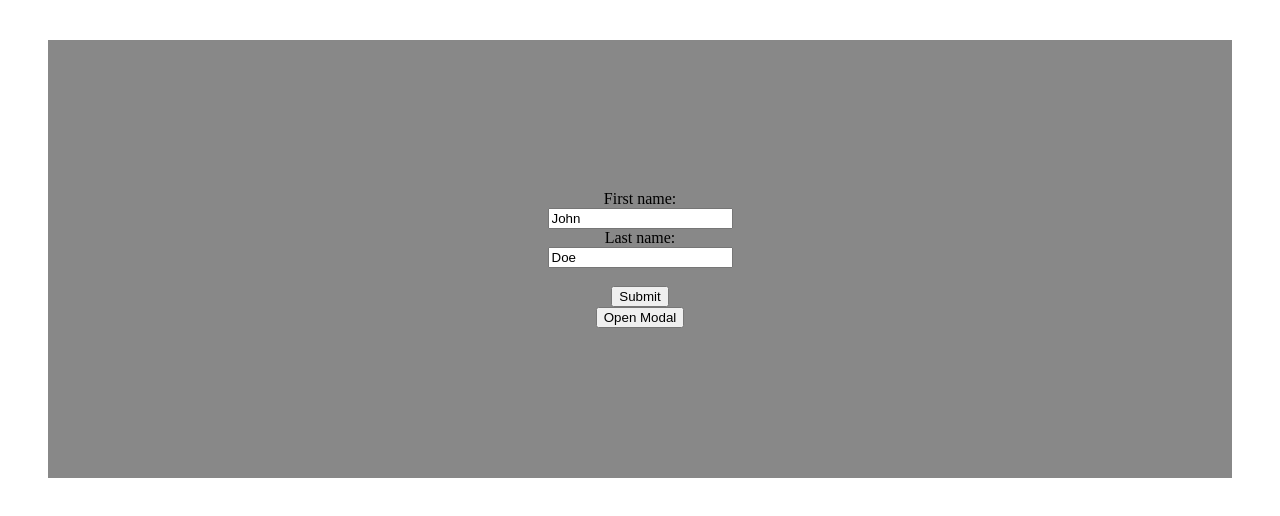
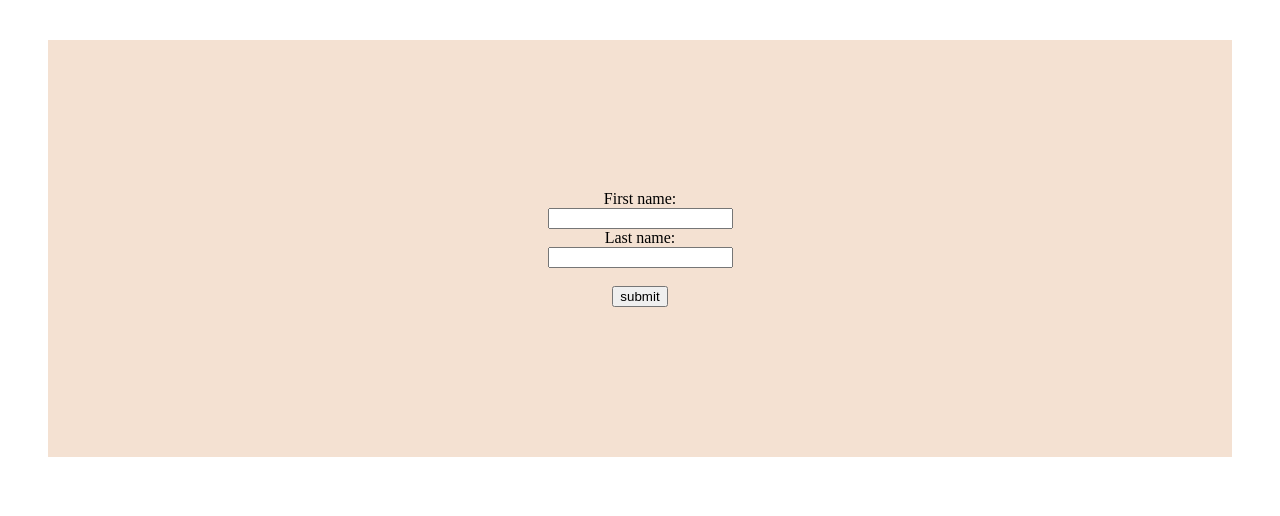
Before and after one commit to wcg-sam/github, a plain HTML site: page index.html in a window 1280 px wide. Drawn offline with Linux system fonts and the light colour scheme.

Commit message:
commit on master

```diff
--- a/index.html
+++ b/index.html
@@ -10,15 +10,14 @@
     <div id="main-content">
         <form>
             <label for="fname">First name:</label><br>
-            <input type="text" id="fname" name="fname" value="John"><br>
+            <input type="text" id="fname" name="fname"><br>
             <label for="lname">Last name:</label><br>
-            <input type="text" id="lname" name="lname" value="Doe"><br><br>
-            <input type="submit" value="Submit">
+            <input type="text" id="lname" name="lname"><br><br>
         </form>
 
 
 
-        <button id="myBtn">Open Modal</button>
+        <button id="myBtn">submit</button>
 
         <div id="myModal" class="modal">
 
--- a/page.css
+++ b/page.css
@@ -38,6 +38,6 @@
   #main-content{
       text-align: center;
       padding: 150px 15px;
-      background-color: #888;
+      background-color: #f4e1d2;
       margin: 40px 40px 40px 40px;
   }
```
